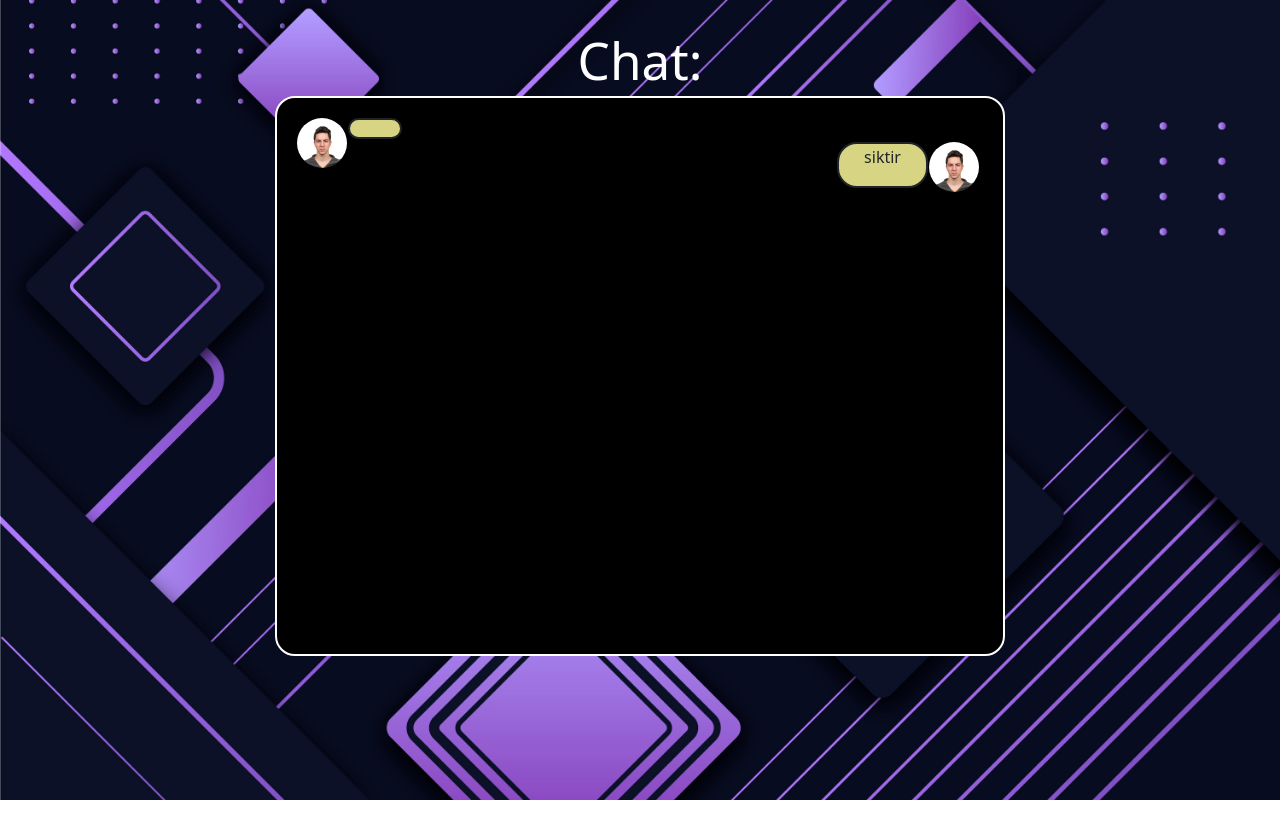
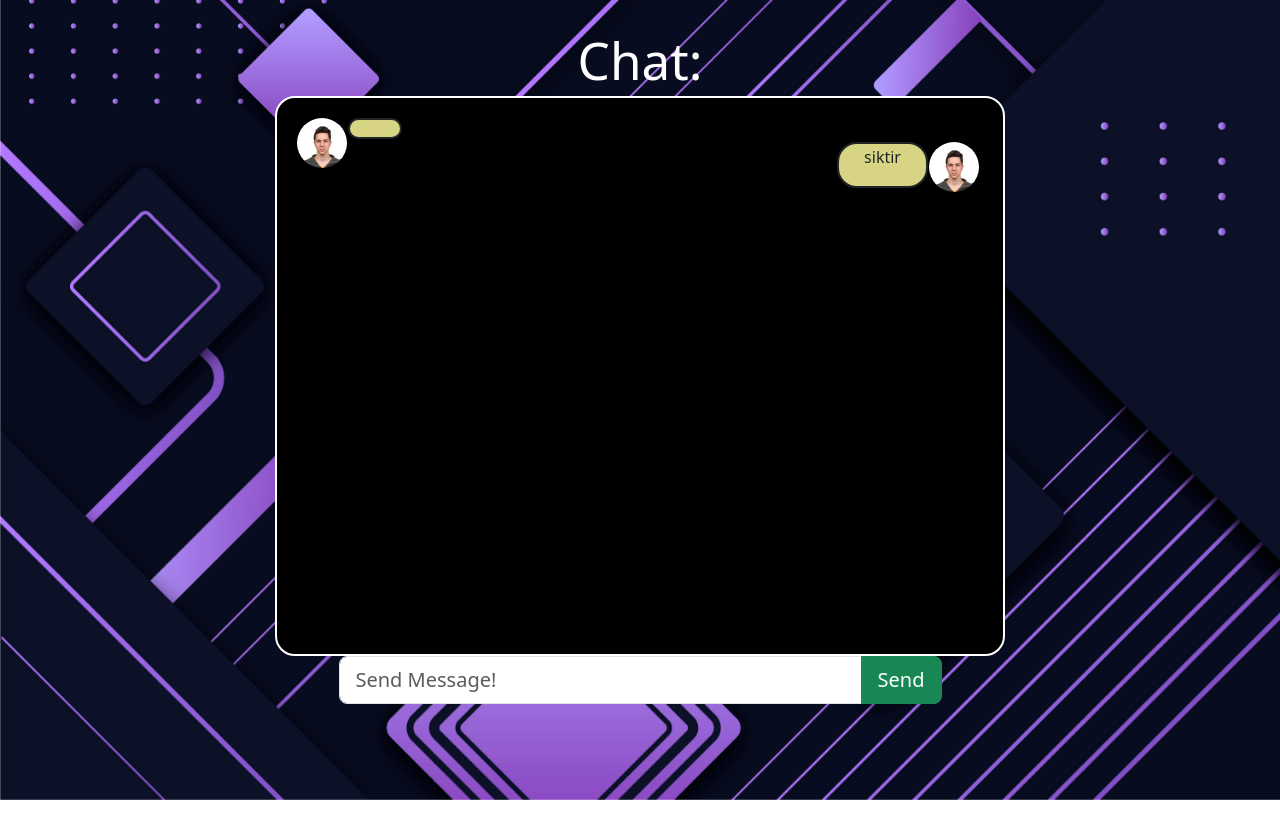
Before and after one commit to omeerdvrn/organizator-ai, a Vue app: page /chat in a window 1280 px wide. Shown: the top 838 px of the page. After the commit the page ends 800 px from the top, so only its background shows below. Built offline with nearby package versions, Linux system fonts and the light colour scheme.

Commit message:
feature: add SendMessageInput component

```diff
--- /dev/null
+++ b/src/components/SendMessageInput.vue
@@ -0,0 +1,30 @@
+<template>
+   <div class="container col-7">
+      <div class="container input-group">
+         <input
+         class="form-control form-control-lg"
+         type="text"
+         name="message"
+         placeholder="Send Message!"
+         v-model="message"
+         >
+         <button
+         class="btn btn-success btn-lg"
+         type="button"
+         @click="emit('sendMessage', message)"
+         >
+         Send
+      </button>
+   </div>
+   </div>
+</template>
+<script setup>
+import { ref } from 'vue';
+
+const message = ref("");
+
+const emit = defineEmits(['sendMessage'])
+</script>
+<style>
+
+</style>
--- a/src/views/Chat.vue
+++ b/src/views/Chat.vue
@@ -6,15 +6,22 @@
       <br>
       <OutgoingMessage message="siktir"></OutgoingMessage>
    </div>
+
+   <div class="container mt-6">
+      <SendMessageInput @send-message="emit(sendMessage)"/>
+   </div>
 </template>
 <script setup>
 import { ref } from 'vue';
 import IncomingMessage from '../components/IncomingMessage.vue';
 import OutgoingMessage from '../components/OutgoingMessage.vue';
+import SendMessageInput from '../components/SendMessageInput.vue';
 import { useFirstAnswerStore } from '../stores/firstAnswer'
 
 const firstAnswerStore = useFirstAnswerStore()
 const msg = ref(firstAnswerStore.firstAnswer)
+
+const emit = defineEmits(['sendMessage'])
 </script>
 
 <style scoped>
@@ -22,7 +29,6 @@ const msg = ref(firstAnswerStore.firstAnswer)
    background-color: black;
    height: 70vh;
    width: 60%;
-   margin-bottom: 15%
 }
 .shiny-border {
   border: 2px solid transparent;
```
